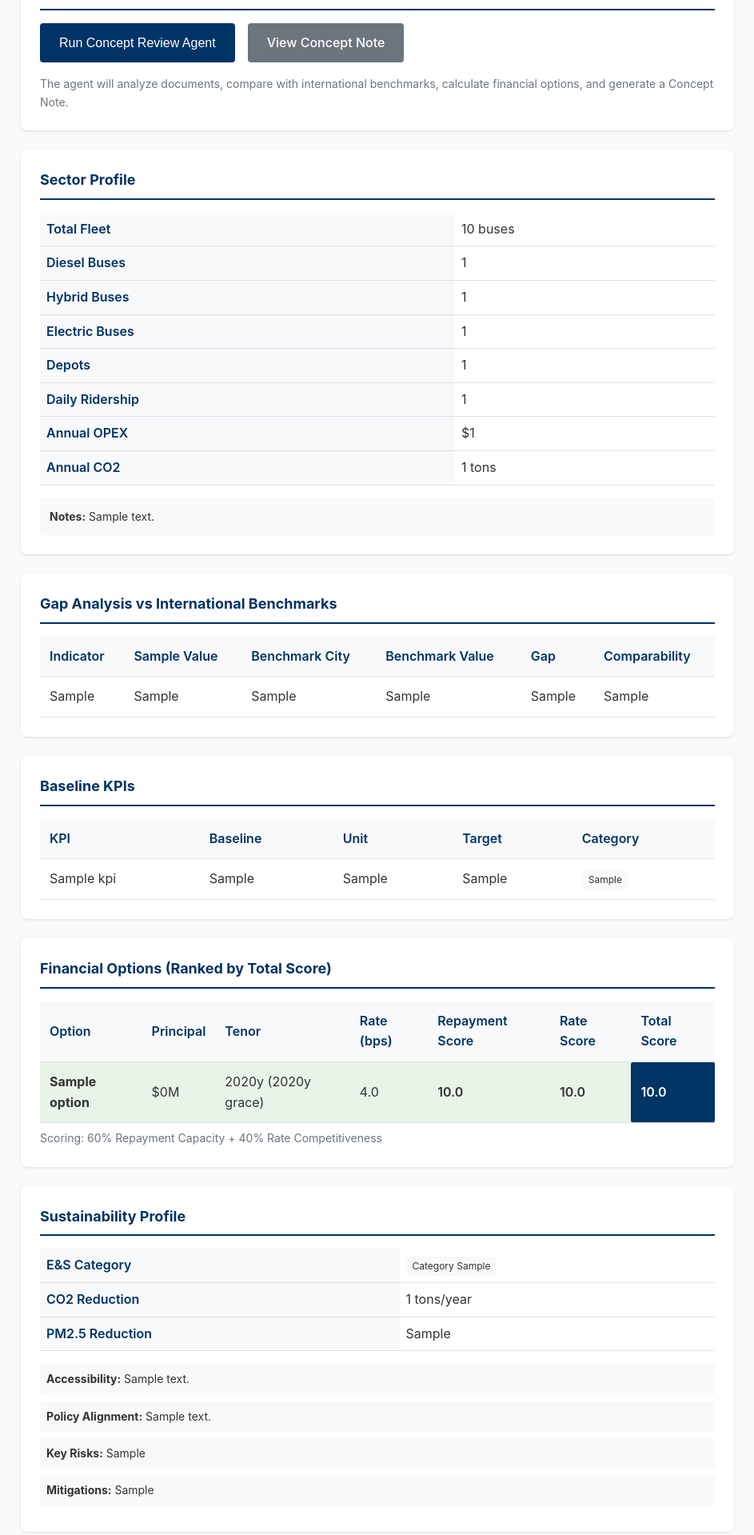
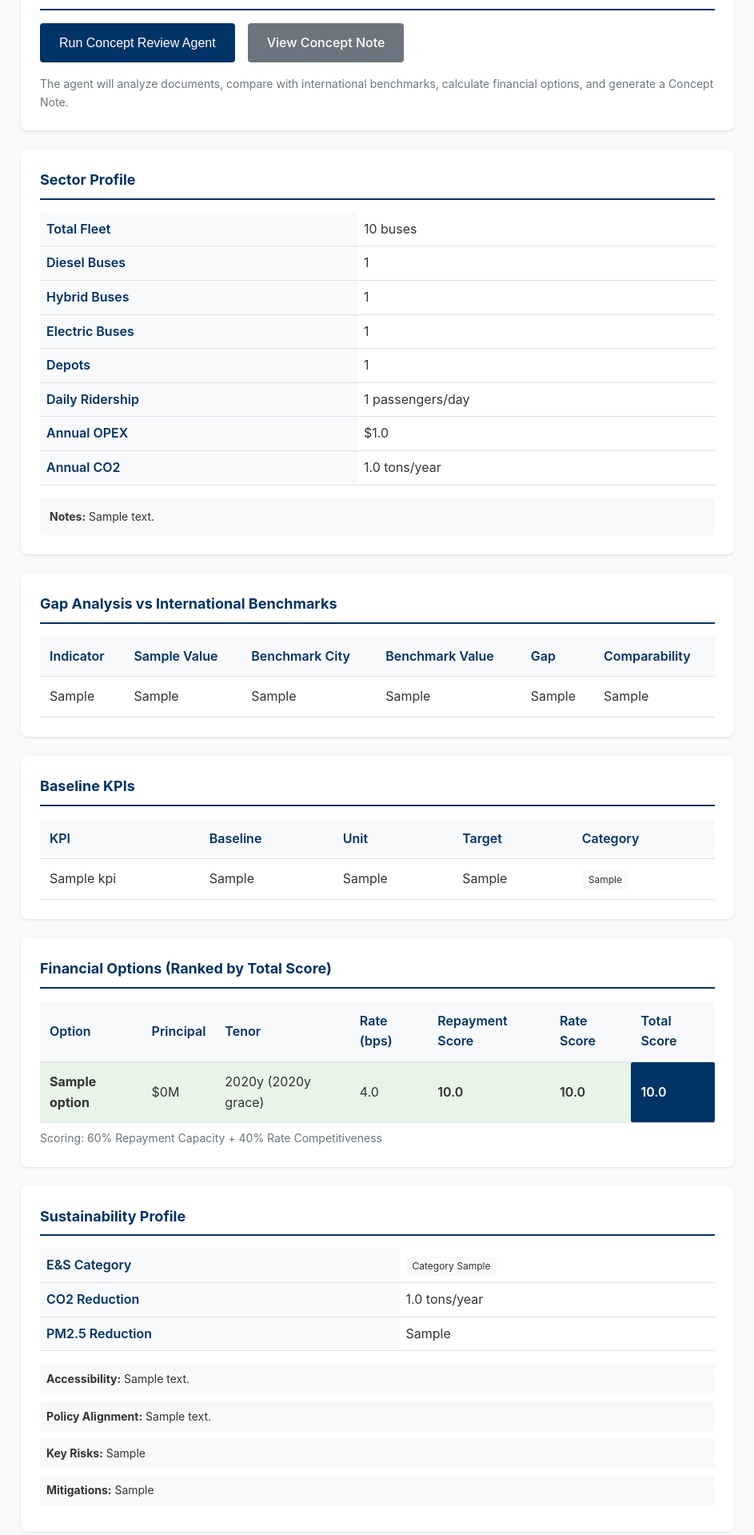
Before and after one commit to masoom181096/ConceptReviewTool, a FastAPI app: page /cases/1 in a window 1280 px wide. Shown: the part 1111-3030 px from the top of the page at 80% size, without its empty margins (6-949 px from the left). Run offline with FastAPI, Linux system fonts and the light colour scheme; tables that the repository leaves empty hold one stand-in row (values such as "Sample post").

Commit message:
Improve display of numerical data and missing values in case details
Add a Jinja macro `display_val` to templates/case_detail.html for consistent formatting of numerical data, handling zero values and nulls gracefully. Update existing tables (Sector Profile, Sustainability, KPI) and agent thinking steps to utilize this macro and correctly render multi-line descriptions.

Replit-Commit-Author: Agent
Replit-Commit-Session-Id: 3b8bb083-30cb-4177-bcae-d30b09678aec
Replit-Commit-Checkpoint-Type: intermediate_checkpoint
Replit-Commit-Event-Id: f549a978-a200-4d63-b327-9cedd0f05460
Replit-Commit-Screenshot-Url: https://storage.googleapis.com/screenshot-production-us-central1/bb77007f-fa19-45c9-af34-7465a1598c5e/3b8bb083-30cb-4177-bcae-d30b09678aec/cnA32fm

```diff
--- a/templates/case_detail.html
+++ b/templates/case_detail.html
@@ -1,6 +1,15 @@
 {% extends "base.html" %}
 
 {% block title %}{{ case.name }} - EBRD Concept Review Tool{% endblock %}
+
+{# Macro to display values with fallback for 0/None/blank #}
+{% macro display_val(v, unit="", prefix="", allow_zero=false) -%}
+  {% if v is not none and (allow_zero or v != 0) %}
+    {{ prefix }}{% if v is number and v >= 1000 %}{{ "{:,.0f}".format(v) }}{% else %}{{ v }}{% endif %}{% if unit %} {{ unit }}{% endif %}
+  {% else %}
+    —
+  {% endif %}
+{%- endmacro %}
 
 {% block content %}
 <div class="page-header">
@@ -116,7 +125,7 @@
                         <span class="step-number">Step {{ step.step }}</span>
                         <span class="step-title">{{ step.title }}</span>
                     </div>
-                    <p class="step-description">{{ step.description }}</p>
+                    <p class="step-description">{{ step.description|replace('\n', '<br>')|safe }}</p>
                 </div>
                 {% endfor %}
             </div>
@@ -127,14 +136,14 @@
         <div class="card">
             <h3>Sector Profile</h3>
             <table class="data-table compact">
-                <tr><th>Total Fleet</th><td>{{ sector_profile.fleet_total or 'N/A' }} buses</td></tr>
-                <tr><th>Diesel Buses</th><td>{{ sector_profile.fleet_diesel or 'N/A' }}</td></tr>
-                <tr><th>Hybrid Buses</th><td>{{ sector_profile.fleet_hybrid or 'N/A' }}</td></tr>
-                <tr><th>Electric Buses</th><td>{{ sector_profile.fleet_electric or 'N/A' }}</td></tr>
-                <tr><th>Depots</th><td>{{ sector_profile.depots or 'N/A' }}</td></tr>
-                <tr><th>Daily Ridership</th><td>{{ "{:,}".format(sector_profile.daily_ridership) if sector_profile.daily_ridership else 'N/A' }}</td></tr>
-                <tr><th>Annual OPEX</th><td>${{ "{:,.0f}".format(sector_profile.annual_opex_usd) if sector_profile.annual_opex_usd else 'N/A' }}</td></tr>
-                <tr><th>Annual CO2</th><td>{{ "{:,.0f}".format(sector_profile.annual_co2_tons) if sector_profile.annual_co2_tons else 'N/A' }} tons</td></tr>
+                <tr><th>Total Fleet</th><td>{{ display_val(sector_profile.fleet_total, "buses") }}</td></tr>
+                <tr><th>Diesel Buses</th><td>{{ display_val(sector_profile.fleet_diesel) }}</td></tr>
+                <tr><th>Hybrid Buses</th><td>{{ display_val(sector_profile.fleet_hybrid) }}</td></tr>
+                <tr><th>Electric Buses</th><td>{{ display_val(sector_profile.fleet_electric, allow_zero=true) }}</td></tr>
+                <tr><th>Depots</th><td>{{ display_val(sector_profile.depots) }}</td></tr>
+                <tr><th>Daily Ridership</th><td>{{ display_val(sector_profile.daily_ridership, "passengers/day") }}</td></tr>
+                <tr><th>Annual OPEX</th><td>{{ display_val(sector_profile.annual_opex_usd, prefix="$") }}</td></tr>
+                <tr><th>Annual CO2</th><td>{{ display_val(sector_profile.annual_co2_tons, "tons/year") }}</td></tr>
             </table>
             {% if sector_profile.notes %}
             <p class="notes"><strong>Notes:</strong> {{ sector_profile.notes }}</p>
@@ -239,16 +248,16 @@
             <table class="data-table compact">
                 <tr>
                     <th>E&S Category</th>
-                    <td><span class="category-badge category-{{ sustainability.category }}">Category {{ sustainability.category }}</span></td>
+                    <td>{% if sustainability.category %}<span class="category-badge category-{{ sustainability.category }}">Category {{ sustainability.category }}</span>{% else %}—{% endif %}</td>
                 </tr>
-                <tr><th>CO2 Reduction</th><td>{{ "{:,.0f}".format(sustainability.co2_reduction_tons) if sustainability.co2_reduction_tons else 'N/A' }} tons/year</td></tr>
-                <tr><th>PM2.5 Reduction</th><td>{{ sustainability.pm25_reduction or 'N/A' }}</td></tr>
+                <tr><th>CO2 Reduction</th><td>{{ display_val(sustainability.co2_reduction_tons, "tons/year") }}</td></tr>
+                <tr><th>PM2.5 Reduction</th><td>{{ sustainability.pm25_reduction or '—' }}</td></tr>
             </table>
             <div class="sustainability-details">
-                <p><strong>Accessibility:</strong> {{ sustainability.accessibility_notes or 'N/A' }}</p>
-                <p><strong>Policy Alignment:</strong> {{ sustainability.policy_alignment_notes or 'N/A' }}</p>
-                <p><strong>Key Risks:</strong> {{ sustainability.key_risks or 'N/A' }}</p>
-                <p><strong>Mitigations:</strong> {{ sustainability.mitigations or 'N/A' }}</p>
+                <p><strong>Accessibility:</strong> {{ sustainability.accessibility_notes or '—' }}</p>
+                <p><strong>Policy Alignment:</strong> {{ sustainability.policy_alignment_notes or '—' }}</p>
+                <p><strong>Key Risks:</strong> {{ sustainability.key_risks or '—' }}</p>
+                <p><strong>Mitigations:</strong> {{ sustainability.mitigations or '—' }}</p>
             </div>
         </div>
         {% endif %}
```
